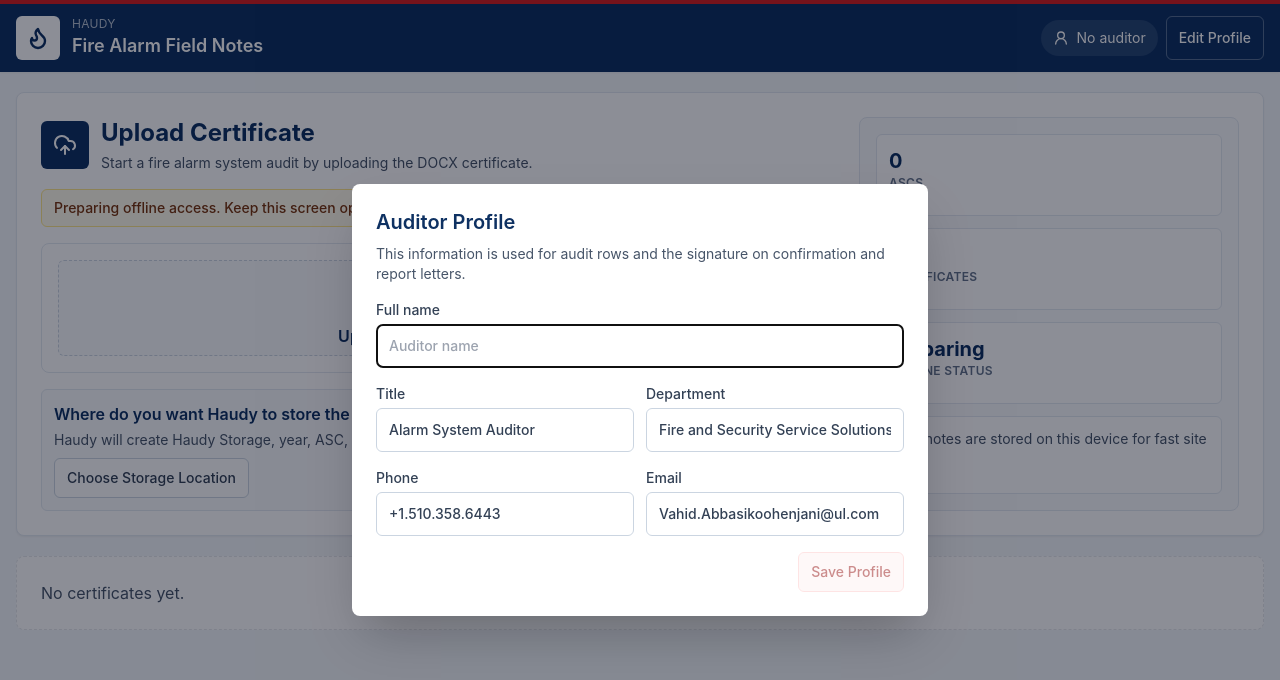
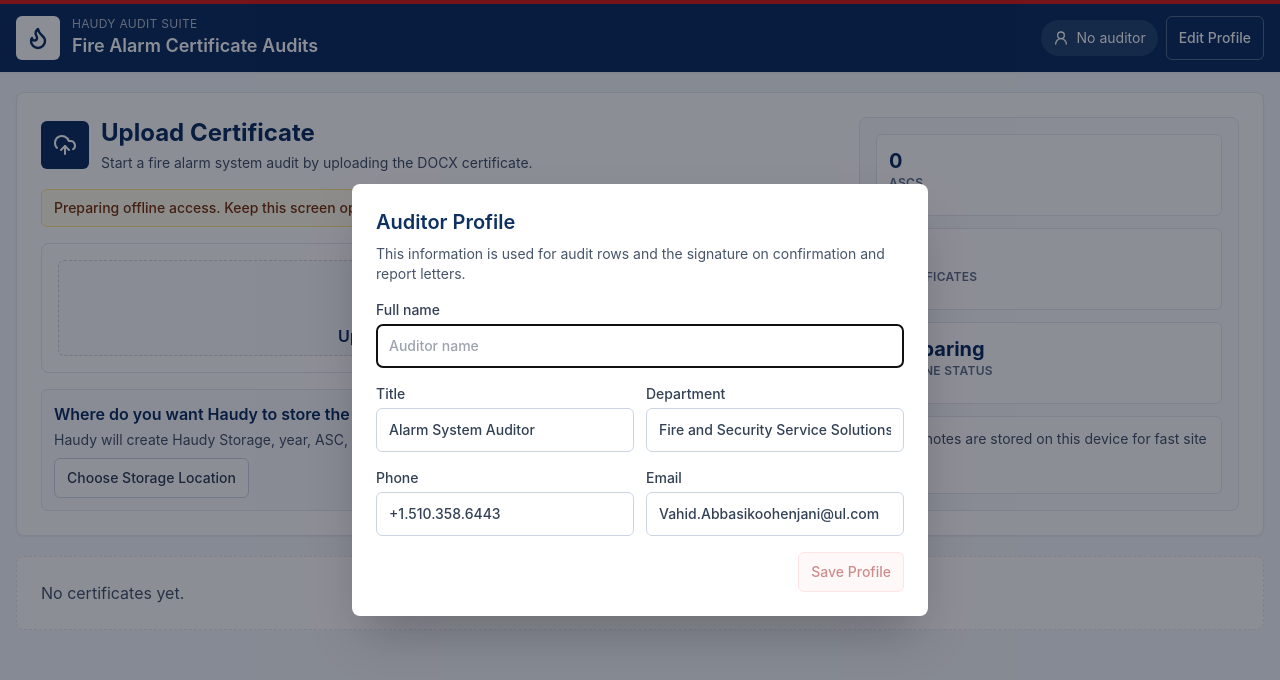
Before and after one commit to vahidabsk/Haudy, a React (Vite) app: page / in a window 1280 px wide. Shown: the top 680 px of the page. Built offline with nearby package versions, Linux system fonts and the light colour scheme.

Commit message:
Rename app to Haudy Audit Suite

```diff
--- a/index.html
+++ b/index.html
@@ -6,10 +6,10 @@
     <meta name="theme-color" content="#143a63" />
     <meta name="apple-mobile-web-app-capable" content="yes" />
     <meta name="apple-mobile-web-app-status-bar-style" content="black-translucent" />
-    <meta name="apple-mobile-web-app-title" content="Haudy" />
+    <meta name="apple-mobile-web-app-title" content="Haudy Audit Suite" />
     <link rel="manifest" href="/manifest.webmanifest" />
     <link rel="apple-touch-icon" href="/icons/icon-180.png" />
-    <title>Haudy</title>
+    <title>Haudy Audit Suite</title>
   </head>
   <body>
     <div id="root"></div>
--- a/src/components/UlHeader.tsx
+++ b/src/components/UlHeader.tsx
@@ -13,8 +13,8 @@
               <Flame size={24} strokeWidth={2.4} />
             </div>
             <div>
-              <p className="text-xs uppercase tracking-wide text-white/70">Haudy</p>
-              <h1 className="text-lg font-semibold">Fire Alarm Field Notes</h1>
+              <p className="text-xs uppercase tracking-wide text-white/70">Haudy Audit Suite</p>
+              <h1 className="text-lg font-semibold">Fire Alarm Certificate Audits</h1>
             </div>
           </Link>
           <div className="flex items-center gap-2 text-sm">
```
Also changed, not shown: public/manifest.webmanifest, 1 other file (tests, documents, lock files or other folders).
